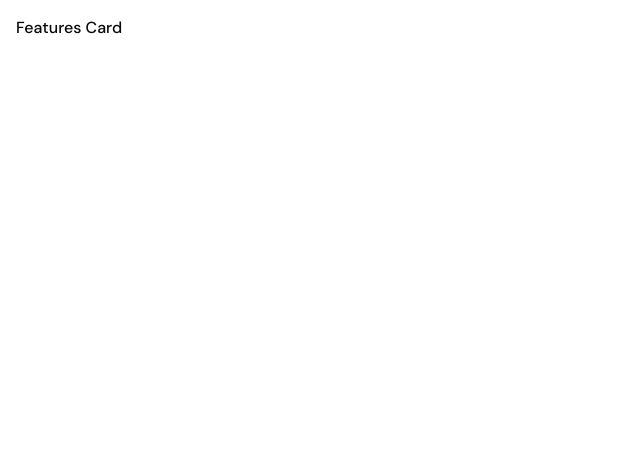
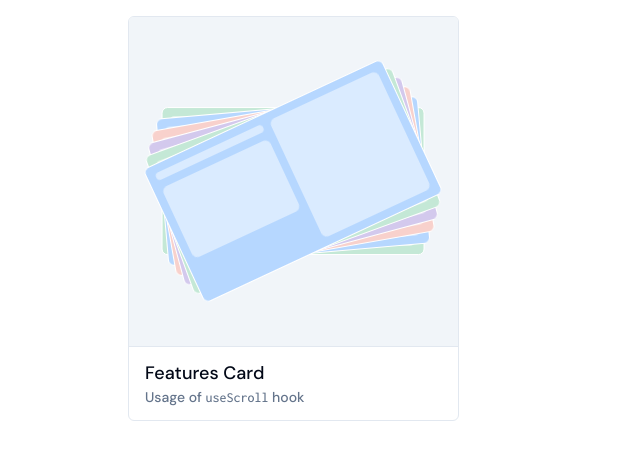
Before and after one commit to abinashpanda/learn-framer-motion, a React (Vite) app: page / in a window 1280 px wide. Shown: the top 460 px of the page, without its empty margins (0-640 px from the left). Built offline with nearby package versions, Linux system fonts and the light colour scheme.

Commit message:
feat(home): create demo card component

```diff
--- /dev/null
+++ b/src/pages/features-card/demo.tsx
@@ -0,0 +1,55 @@
+import { motion } from 'framer-motion'
+
+export function FeatureCardDemo() {
+  const COLORS = ['#b6d7ff', '#c4e8d6', '#d3c9ed', '#f8d1cc', '#b6d7ff', '#c4e8d6']
+
+  return (
+    <motion.div
+      className="relative aspect-square overflow-hidden bg-muted transition-colors hover:bg-background"
+      variants={{
+        initial: {},
+        hover: {
+          transition: {
+            staggerChildren: 0.1,
+          },
+        },
+      }}
+    >
+      {COLORS.map((backgroundColor, index) => {
+        const variants = {
+          initial: {
+            x: '-50%',
+            y: '-50%',
+            rotate: (COLORS.length - 1 - index) * -5,
+          },
+          hover: {
+            rotate: 0,
+            opacity: index !== COLORS.length - 1 ? 0 : 1,
+            x: index !== COLORS.length - 1 ? (index % 2 === 0 ? '-100%' : '100%') : '-50%',
+          },
+        }
+        return (
+          <motion.div
+            key={index}
+            className="pointer-events-none absolute left-1/2 top-1/2 grid aspect-video w-[80%] grid-cols-2 gap-2 rounded-md border border-background p-2 text-background/50"
+            variants={variants}
+            style={{
+              zIndex: COLORS.length - index,
+              backgroundColor,
+            }}
+            transition={{
+              duration: 0.3,
+              ease: 'easeInOut',
+            }}
+          >
+            <div>
+              <div className="mb-2 h-2 rounded-md bg-current" />
+              <div className="h-[60%] rounded-md bg-current" />
+            </div>
+            <div className="rounded-md bg-current" />
+          </motion.div>
+        )
+      })}
+    </motion.div>
+  )
+}
--- /dev/null
+++ b/src/pages/home/components/demo-card.tsx
@@ -0,0 +1,39 @@
+import { Link } from 'react-router-dom'
+import { motion } from 'framer-motion'
+import { ChevronRightIcon } from 'lucide-react'
+import { cn } from '@/lib/utils'
+
+const MotionLink = motion(Link)
+
+type DemoCardProps = {
+  title: React.ReactNode
+  description?: React.ReactNode
+  demo?: React.ReactNode
+  url: string
+  className?: string
+  style?: React.CSSProperties
+}
+
+export default function DemoCard({ title, description, demo, url, className, style }: DemoCardProps) {
+  return (
+    <MotionLink
+      to={url}
+      className={cn('overflow-hidden rounded-md border', className)}
+      style={style}
+      variants={{ initial: {}, hover: {} }}
+      initial="initial"
+      whileHover="hover"
+    >
+      {demo}
+      <div className="flex items-center gap-2 border-t px-4 py-3">
+        <div className="flex-1">
+          <div className="text-lg font-medium">{title}</div>
+          <div className="text-sm text-muted-foreground">{description}</div>
+        </div>
+        <motion.div variants={{ initial: { opacity: 0, x: -10 }, hover: { opacity: 1, x: 0 } }}>
+          <ChevronRightIcon className="h-5 w-5" />
+        </motion.div>
+      </div>
+    </MotionLink>
+  )
+}
--- a/src/pages/home/home.tsx
+++ b/src/pages/home/home.tsx
@@ -1,9 +1,21 @@
-import { Link } from 'react-router-dom'
+import DemoCard from './components/demo-card'
+import { FeatureCardDemo } from '../features-card/demo'
 
 export default function Home() {
   return (
     <div className="p-4">
-      <Link to="/features-card">Features Card</Link>
+      <div className="mx-auto grid max-w-screen-lg grid-cols-3 gap-4">
+        <DemoCard
+          title="Features Card"
+          url="/features-card"
+          demo={<FeatureCardDemo />}
+          description={
+            <span>
+              Usage of <code className="font-mono">useScroll</code> hook
+            </span>
+          }
+        />
+      </div>
     </div>
   )
 }
--- a/src/styles/globals.css
+++ b/src/styles/globals.css
@@ -1,70 +1,55 @@
-@import url('https://fonts.googleapis.com/css2?family=DM+Sans:wght@200;300;500;600;700&display=swap');
+@import url('https://fonts.googleapis.com/css2?family=DM+Sans:wght@200;300;500;600;700&family=Inconsolata:wght@500&display=swap');
 
 @tailwind base;
 @tailwind components;
 @tailwind utilities;
 
 @layer base {
+  @layer base {
     :root {
       --background: 0 0% 100%;
-    --foreground: 240 10% 3.9%;
-
+      --foreground: 222.2 84% 4.9%;
       --card: 0 0% 100%;
-    --card-foreground: 240 10% 3.9%;
-
+      --card-foreground: 222.2 84% 4.9%;
       --popover: 0 0% 100%;
-    --popover-foreground: 240 10% 3.9%;
-
-    --primary: 240 5.9% 10%;
-    --primary-foreground: 0 0% 98%;
-
-    --secondary: 240 4.8% 95.9%;
-    --secondary-foreground: 240 5.9% 10%;
-
-    --muted: 240 4.8% 95.9%;
-    --muted-foreground: 240 3.8% 46.1%;
-
-    --accent: 240 4.8% 95.9%;
-    --accent-foreground: 240 5.9% 10%;
-
+      --popover-foreground: 222.2 84% 4.9%;
+      --primary: 221.2 83.2% 53.3%;
+      --primary-foreground: 210 40% 98%;
+      --secondary: 210 40% 96.1%;
+      --secondary-foreground: 222.2 47.4% 11.2%;
+      --muted: 210 40% 96.1%;
+      --muted-foreground: 215.4 16.3% 46.9%;
+      --accent: 210 40% 96.1%;
+      --accent-foreground: 222.2 47.4% 11.2%;
       --destructive: 0 84.2% 60.2%;
-    --destructive-foreground: 0 0% 98%;
-
-    --border: 240 5.9% 90%;
-    --input: 240 5.9% 90%;
-    --ring: 240 10% 3.9%;
-
+      --destructive-foreground: 210 40% 98%;
+      --border: 214.3 31.8% 91.4%;
+      --input: 214.3 31.8% 91.4%;
+      --ring: 221.2 83.2% 53.3%;
       --radius: 0.5rem;
     }
 
     .dark {
-    --background: 240 10% 3.9%;
-    --foreground: 0 0% 98%;
-
-    --card: 240 10% 3.9%;
-    --card-foreground: 0 0% 98%;
-
-    --popover: 240 10% 3.9%;
-    --popover-foreground: 0 0% 98%;
-
-    --primary: 0 0% 98%;
-    --primary-foreground: 240 5.9% 10%;
-
-    --secondary: 240 3.7% 15.9%;
-    --secondary-foreground: 0 0% 98%;
-
-    --muted: 240 3.7% 15.9%;
-    --muted-foreground: 240 5% 64.9%;
-
-    --accent: 240 3.7% 15.9%;
-    --accent-foreground: 0 0% 98%;
-
+      --background: 222.2 84% 4.9%;
+      --foreground: 210 40% 98%;
+      --card: 222.2 84% 4.9%;
+      --card-foreground: 210 40% 98%;
+      --popover: 222.2 84% 4.9%;
+      --popover-foreground: 210 40% 98%;
+      --primary: 217.2 91.2% 59.8%;
+      --primary-foreground: 222.2 47.4% 11.2%;
+      --secondary: 217.2 32.6% 17.5%;
+      --secondary-foreground: 210 40% 98%;
+      --muted: 217.2 32.6% 17.5%;
+      --muted-foreground: 215 20.2% 65.1%;
+      --accent: 217.2 32.6% 17.5%;
+      --accent-foreground: 210 40% 98%;
       --destructive: 0 62.8% 30.6%;
-    --destructive-foreground: 0 0% 98%;
-
-    --border: 240 3.7% 15.9%;
-    --input: 240 3.7% 15.9%;
-    --ring: 240 4.9% 83.9%;
+      --destructive-foreground: 210 40% 98%;
+      --border: 217.2 32.6% 17.5%;
+      --input: 217.2 32.6% 17.5%;
+      --ring: 224.3 76.3% 48%;
+    }
   }
 }
 
--- a/tailwind.config.cjs
+++ b/tailwind.config.cjs
@@ -15,6 +15,7 @@ module.exports = {
     extend: {
       fontFamily: {
         sans: ['DM Sans', ...defaultTheme.fontFamily.sans],
+        mono: ['Inconsolata', ...defaultTheme.fontFamily.mono],
       },
       colors: {
         border: 'hsl(var(--border))',
```
Lines whose indentation alone changed are shown as unchanged.
